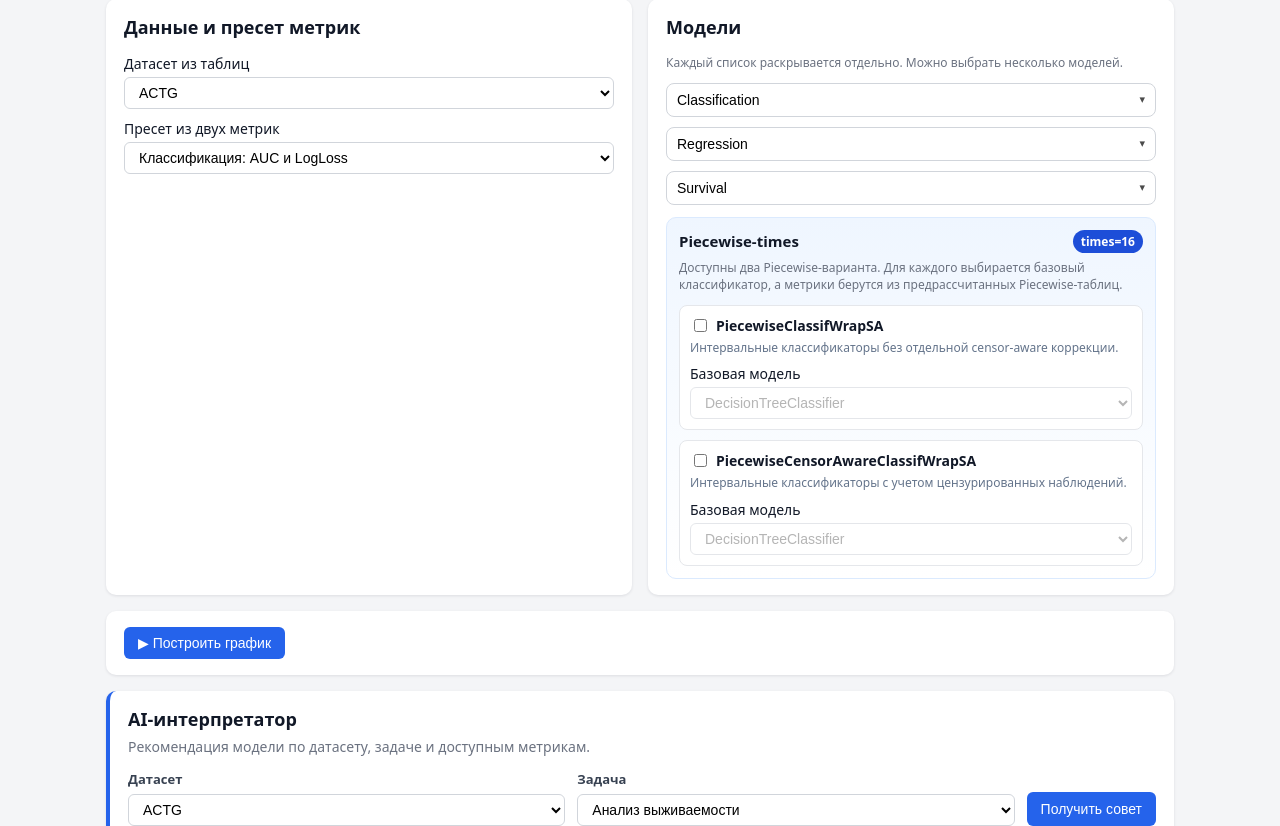
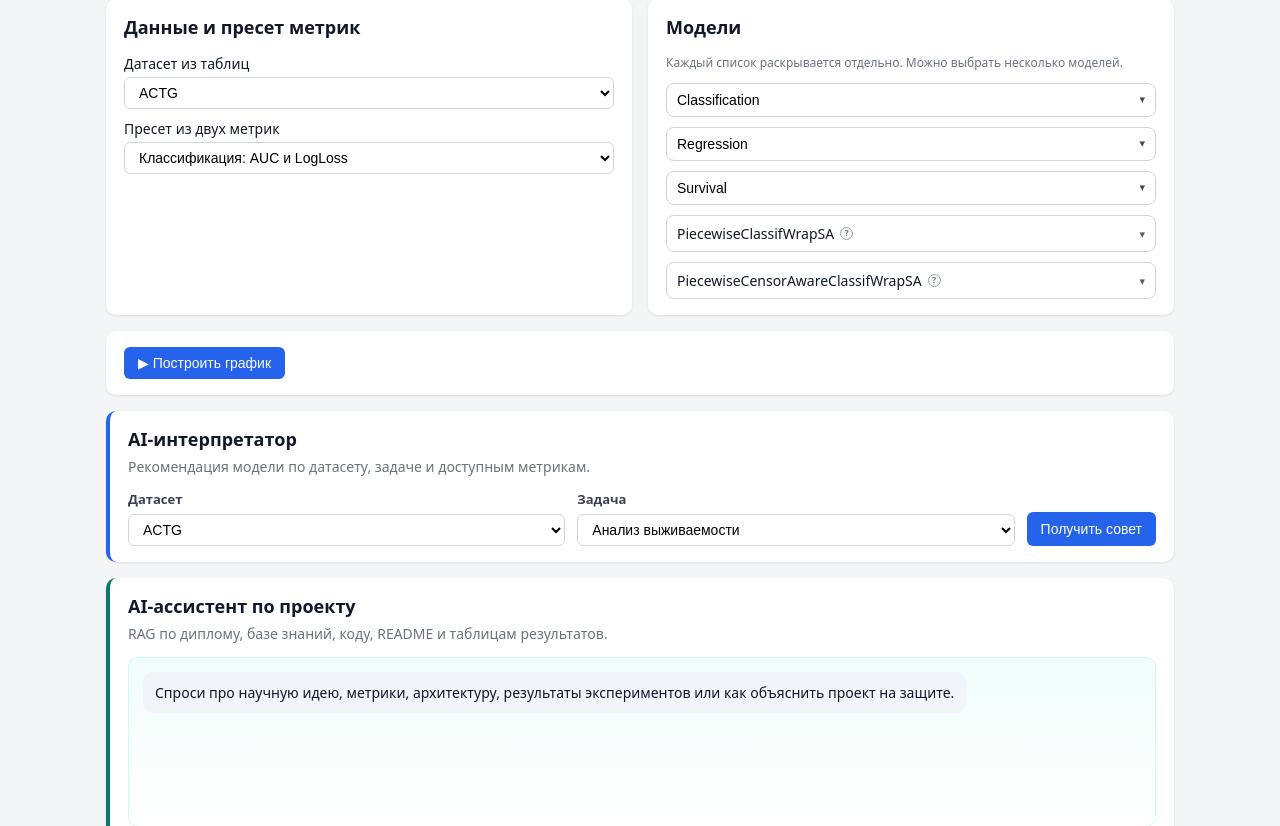
Before and after one commit to DimonZhi/SAWrap, a FastAPI app: page / in a window 1280 px wide. Shown: the part 153-979 px from the top of the page. Run offline with FastAPI, Linux system fonts and the light colour scheme; some libraries are stand-ins or nearby versions.

Commit message:
add piecewise to ledearboard

```diff
--- a/UI/app.py
+++ b/UI/app.py
@@ -13,7 +13,7 @@ import survivors.datasets as ds
 import survivors.constants as cnt
 from .helpers_ai_advice import AI_TASKS, build_ai_advice
 from .helpers_project_rag import build_project_rag_answer
-from .helpers_tables import list_surv_metrics_from_table, get_surv_metrics
+from .helpers_tables import list_surv_metrics_from_table, get_surv_metrics, select_best_piecewise_variant
 from .helpers_leaderboard import load_leaderboard_images, load_overall_leaderboard_rows
 from .helpers_piecewise import load_piecewise_classification_summary
 
@@ -130,9 +130,9 @@ MODELS = [
 ]
 
 
-PIECEWISE_TIMES = 16
 PIECEWISE_BASE_MODELS = [
     {"id": "DecisionTreeClassifier", "label": "DecisionTreeClassifier"},
+    {"id": "KNeighborsClassifier", "label": "KNeighborsClassifier"},
     {"id": "LogisticRegression", "label": "LogisticRegression"},
     {"id": "RandomForestClassifier", "label": "RandomForestClassifier"},
     {"id": "GradientBoostingClassifier", "label": "GradientBoostingClassifier"},
@@ -142,53 +142,74 @@ PIECEWISE_OPTIONS = [
         "id": "piecewise_plain",
         "family": "PiecewiseClassifWrapSA",
         "label": "PiecewiseClassifWrapSA",
-        "base_field": "piecewise_plain_base",
-        "description": "Интервальные классификаторы без отдельной censor-aware коррекции.",
+        "bases_field": "piecewise_plain_bases",
+        "description": (
+            "Улучшает модели классификации за счет учета временной структуры "
+            "события. Временной горизонт делится на равномерные интервалы, "
+            "для каждого интервала обучается отдельный классификатор риска. "
+            "Вместо одной вероятности события получается survival-кривая, "
+            "поэтому модель начинает различать ранние и поздние события."
+        ),
     },
     {
         "id": "piecewise_censor",
         "family": "PiecewiseCensorAwareClassifWrapSA",
         "label": "PiecewiseCensorAwareClassifWrapSA",
-        "base_field": "piecewise_censor_base",
-        "description": "Интервальные классификаторы с учетом цензурированных наблюдений.",
+        "bases_field": "piecewise_censor_bases",
+        "description": (
+            "Censor-aware версия PiecewiseClassifWrapSA. Она также строит "
+            "классификаторы риска на равномерных интервалах и формирует "
+            "survival-кривую, но аккуратнее работает с цензурированными "
+            "наблюдениями. Это улучшает классификационные модели на неполных "
+            "данных: классификатор не просто считает цензурированный объект "
+            "отсутствием события, а использует информацию о том, до какого "
+            "времени объект точно дожил."
+        ),
     },
 ]
 PIECEWISE_DEFAULT_BASE = "DecisionTreeClassifier"
 
 
-def _valid_piecewise_base(model_name: str) -> str:
-    allowed = {model["id"] for model in PIECEWISE_BASE_MODELS}
-    return model_name if model_name in allowed else PIECEWISE_DEFAULT_BASE
+def _valid_piecewise_bases(model_names: Optional[List[str]]) -> list[str]:
+    requested = set(model_names or [])
+    return [model["id"] for model in PIECEWISE_BASE_MODELS if model["id"] in requested]
 
 
 def build_piecewise_model_cfgs(
-    piecewise_families: Optional[List[str]],
-    piecewise_plain_base: str,
-    piecewise_censor_base: str,
+    base_dir: Path,
+    dataset_id: str,
+    task_id: str,
+    piecewise_plain_bases: Optional[List[str]],
+    piecewise_censor_bases: Optional[List[str]],
 ) -> list[dict]:
-    selected_families = set(piecewise_families or [])
     base_by_family = {
-        "PiecewiseClassifWrapSA": _valid_piecewise_base(piecewise_plain_base),
-        "PiecewiseCensorAwareClassifWrapSA": _valid_piecewise_base(piecewise_censor_base),
+        "PiecewiseClassifWrapSA": _valid_piecewise_bases(piecewise_plain_bases),
+        "PiecewiseCensorAwareClassifWrapSA": _valid_piecewise_bases(piecewise_censor_bases),
     }
 
     cfgs = []
     for option in PIECEWISE_OPTIONS:
         family = option["family"]
-        if family not in selected_families:
-            continue
-        base_model = base_by_family[family]
-        label = f"{family}({base_model}, times={PIECEWISE_TIMES})"
-        cfgs.append(
-            {
-                "id": f"piecewise::{family}::{base_model}::{PIECEWISE_TIMES}",
-                "label": label,
-                "lib": "survivors",
-                "task": "classification",
-                "param_grid": {},
-                "precomputed_only": True,
-            }
-        )
+        for base_model in base_by_family[family]:
+            label, _ = select_best_piecewise_variant(
+                base_dir=base_dir,
+                dataset_id=dataset_id,
+                family=family,
+                base_model=base_model,
+                task_id=task_id,
+            )
+            if not label:
+                continue
+            cfgs.append(
+                {
+                    "id": f"piecewise::{family}::{base_model}::{label}",
+                    "label": label,
+                    "lib": "survivors",
+                    "task": "classification",
+                    "param_grid": {},
+                    "precomputed_only": True,
+                }
+            )
     return cfgs
 
 
@@ -221,7 +242,6 @@ def home_context(request: Request, **overrides):
         "models": MODELS,
         "piecewise_options": PIECEWISE_OPTIONS,
         "piecewise_base_models": PIECEWISE_BASE_MODELS,
-        "piecewise_times": PIECEWISE_TIMES,
         "piecewise_default_base": PIECEWISE_DEFAULT_BASE,
         "selected": None,
         "plot_data": None,
@@ -311,16 +331,14 @@ async def compare_models(
     dataset_id: str = Form(...),
     preset_id: str = Form(...),
     model_ids: Optional[List[str]] = Form(None),
-    piecewise_families: Optional[List[str]] = Form(None),
-    piecewise_plain_base: str = Form(PIECEWISE_DEFAULT_BASE),
-    piecewise_censor_base: str = Form(PIECEWISE_DEFAULT_BASE),
+    piecewise_plain_bases: Optional[List[str]] = Form(None),
+    piecewise_censor_bases: Optional[List[str]] = Form(None),
     x_metric: Optional[str] = Form(None),
     y_metric: Optional[str] = Form(None),
 ):
     model_ids = model_ids or []
-    piecewise_families = piecewise_families or []
-    piecewise_plain_base = _valid_piecewise_base(piecewise_plain_base)
-    piecewise_censor_base = _valid_piecewise_base(piecewise_censor_base)
+    piecewise_plain_bases = _valid_piecewise_bases(piecewise_plain_bases)
+    piecewise_censor_bases = _valid_piecewise_bases(piecewise_censor_bases)
     preset = next((p for p in PRESETS if p["id"] == preset_id), None)
     xk = x_metric or (preset["x_metric"] if preset else None)
     yk = y_metric or (preset["y_metric"] if preset else None)
@@ -328,9 +346,8 @@ async def compare_models(
         "dataset_id": dataset_id,
         "preset_id": preset_id,
         "model_ids": model_ids,
-        "piecewise_families": piecewise_families,
-        "piecewise_plain_base": piecewise_plain_base,
-        "piecewise_censor_base": piecewise_censor_base,
+        "piecewise_plain_bases": piecewise_plain_bases,
+        "piecewise_censor_bases": piecewise_censor_bases,
         "x_metric": xk,
         "y_metric": yk,
     }
@@ -344,9 +361,11 @@ async def compare_models(
         ))
 
     piecewise_cfgs = build_piecewise_model_cfgs(
-        piecewise_families,
-        piecewise_plain_base,
-        piecewise_censor_base,
+        BASE_DIR,
+        dataset_id,
+        "classification",
+        piecewise_plain_bases,
+        piecewise_censor_bases,
     )
     selected_cfgs = [m for m in MODELS if m["id"] in model_ids] + piecewise_cfgs
 
--- a/UI/static/css/styles.css
+++ b/UI/static/css/styles.css
@@ -656,8 +656,9 @@ body {
     cursor: pointer;
 
     display: flex;
-    justify-content: space-between;
     align-items: center;
+    gap: 8px;
+    text-align: left;
 }
 
 .models-dd-btn:hover {
@@ -708,6 +709,14 @@ body {
     display: block;
 }
 
+.models-dd-label {
+    display: inline-flex;
+    align-items: center;
+    gap: 6px;
+    min-width: 0;
+    overflow-wrap: anywhere;
+}
+
 .checkbox-row {
     display: flex;
     align-items: center;
@@ -720,62 +729,65 @@ body {
     margin-bottom: 0;
 }
 
-.piecewise-picker-card {
-    margin-top: 12px;
-    padding: 12px;
-    border: 1px solid #dbeafe;
-    border-radius: 10px;
-    background: linear-gradient(180deg, #eff6ff 0%, #ffffff 100%);
+.caret {
+    margin-left: auto;
+    font-size: 11px;
+    opacity: 0.7;
 }
 
-.piecewise-picker-heading {
-    display: flex;
+.tooltip-wrap {
+    display: inline-flex;
     align-items: center;
-    justify-content: space-between;
-    gap: 10px;
+    gap: 6px;
+    flex: 0 0 auto;
+    min-width: 0;
 }
 
-.piecewise-picker-heading h3 {
-    margin: 0;
-    font-size: 15px;
+.tooltip-help {
+    display: inline-flex;
+    align-items: center;
+    justify-content: center;
+    width: 13px;
+    height: 13px;
+    border-radius: 999px;
+    border: 1px solid #9ca3af;
+    background: #f3f4f6;
+    color: #6b7280;
+    font-size: 8px;
+    font-weight: 700;
+    line-height: 1;
+    cursor: help;
 }
 
-.piecewise-picker-heading span {
-    padding: 3px 8px;
-    border-radius: 999px;
-    background: #1d4ed8;
-    color: #ffffff;
-    font-size: 12px;
+.piecewise-help {
+    width: 13px !important;
+    height: 13px !important;
+    border: 1px solid #9ca3af !important;
+    background: #f3f4f6 !important;
+    color: #6b7280 !important;
+    font-size: 8px !important;
+}
+
+.tooltip-inline-note {
+    max-width: 320px;
+    padding: 3px 0;
+    color: #374151;
+    font-size: 11px;
+    font-weight: 500;
+    line-height: 1.35;
+    white-space: normal;
+}
+
+.tooltip-inline-note strong {
+    display: block;
+    margin-bottom: 2px;
+    color: #4b5563;
+    font-size: 11px;
     font-weight: 700;
 }
 
-.piecewise-option {
-    margin-top: 10px;
-    padding: 10px;
-    border: 1px solid #e5e7eb;
-    border-radius: 8px;
-    background: #ffffff;
-}
-
-.piecewise-option p {
-    margin: 4px 0 8px;
-    color: #64748b;
-    font-size: 12px;
-    line-height: 1.45;
-}
-
-.piecewise-toggle {
-    font-weight: 600;
-}
-
-.piecewise-base-select:disabled {
-    opacity: 0.58;
-    cursor: not-allowed;
-}
-
-.caret {
-    font-size: 11px;
-    opacity: 0.7;
+.tooltip-inline-note span {
+    display: block;
 }
 
 .section-heading {
--- a/UI/templates/base.html
+++ b/UI/templates/base.html
@@ -4,7 +4,7 @@
     <meta charset="UTF-8">
     <title>{% block title %}SAWrapSA{% endblock %}</title>
     <meta name="viewport" content="width=device-width, initial-scale=1">
-    <link href="{{ url_for('static', path='css/styles.css') }}?v=20260516a" rel="stylesheet">
+    <link href="{{ url_for('static', path='css/styles.css') }}?v=20260517a" rel="stylesheet">
     <script>
     window.MathJax = {
       tex: {
--- a/UI/templates/home.html
+++ b/UI/templates/home.html
@@ -91,41 +91,40 @@
       </div>
     </div>
 
-    <div class="piecewise-picker-card">
-      <div class="piecewise-picker-heading">
-        <h3>Piecewise-times</h3>
-        <span>times={{ piecewise_times }}</span>
+    {% for option in piecewise_options %}
+      {% set selected_bases = selected.get(option.bases_field, []) if selected else [] %}
+      <div class="models-dropdown piecewise-dropdown">
+        <div class="models-dd-btn piecewise-dd-trigger" role="button" tabindex="0">
+          <span class="models-dd-label">
+            <span>{{ option.label }}</span>
+            <span class="tooltip-wrap">
+              <span
+                class="tooltip-help piecewise-help"
+                tabindex="0"
+                aria-label="{{ option.description }}"
+              >?</span>
+              <span class="tooltip-inline-note" hidden>
+                <strong>{{ option.label }}</strong>
+                <span>{{ option.description }}</span>
+              </span>
+            </span>
+          </span>
+          <span class="caret">▾</span>
+        </div>
+        <div class="models-dd-menu">
+          <div class="models-dd-actions">
+            <button type="button" class="models-select-all">Выбрать все</button>
+          </div>
+          {% for base in piecewise_base_models %}
+            <label class="checkbox-row">
+              <input type="checkbox" name="{{ option.bases_field }}" value="{{ base.id }}"
+                {% if base.id in selected_bases %}checked{% endif %}>
+              <span>{{ base.label }}</span>
+            </label>
+          {% endfor %}
+        </div>
       </div>
-      <p class="hint">
-        Доступны два Piecewise-варианта. Для каждого выбирается базовый классификатор,
-        а метрики берутся из предрассчитанных Piecewise-таблиц.
-      </p>
-
-      {% set selected_piecewise = selected.piecewise_families if selected else [] %}
-      {% for option in piecewise_options %}
-        {% set selected_base = selected.get(option.base_field, piecewise_default_base) if selected else piecewise_default_base %}
-        <div class="piecewise-option">
-          <label class="checkbox-row piecewise-toggle">
-            <input
-              type="checkbox"
-              name="piecewise_families"
-              value="{{ option.family }}"
-              {% if option.family in selected_piecewise %}checked{% endif %}
-            >
-            <span>{{ option.label }}</span>
-          </label>
-          <p>{{ option.description }}</p>
-          <label class="field-label">Базовая модель</label>
-          <select name="{{ option.base_field }}" class="input-field piecewise-base-select">
-            {% for base in piecewise_base_models %}
-              <option value="{{ base.id }}" {% if selected_base == base.id %}selected{% endif %}>
-                {{ base.label }}
-              </option>
-            {% endfor %}
-          </select>
-        </div>
-      {% endfor %}
-    </div>
+    {% endfor %}
   </section>
 
   <section class="card span-2">
@@ -382,7 +381,7 @@ function arrow(metricKey) {
   function syncSelectAllButton(btn) {
     const menu = btn.closest('.models-dd-menu');
     if (!menu) return;
-    const checkboxes = Array.from(menu.querySelectorAll('input[name="model_ids"]'));
+    const checkboxes = Array.from(menu.querySelectorAll('input[type="checkbox"]'));
     if (!checkboxes.length) return;
     const allChecked = checkboxes.every((checkbox) => checkbox.checked);
     btn.textContent = allChecked ? 'Снять все' : 'Выбрать все';
@@ -398,35 +397,42 @@ function arrow(metricKey) {
       e.stopPropagation();
       const menu = btn.closest('.models-dd-menu');
       if (!menu) return;
-      const checkboxes = Array.from(menu.querySelectorAll('input[name="model_ids"]'));
+      const checkboxes = Array.from(menu.querySelectorAll('input[type="checkbox"]'));
       if (!checkboxes.length) return;
 
       const shouldSelect = btn.dataset.mode !== 'clear';
       checkboxes.forEach((checkbox) => {
         checkbox.checked = shouldSelect;
+        checkbox.dispatchEvent(new Event('change', {bubbles: true}));
       });
       syncSelectAllButton(btn);
     });
 
     const menu = btn.closest('.models-dd-menu');
     if (!menu) return;
-    const checkboxes = Array.from(menu.querySelectorAll('input[name="model_ids"]'));
+    const checkboxes = Array.from(menu.querySelectorAll('input[type="checkbox"]'));
     checkboxes.forEach((checkbox) => {
       checkbox.addEventListener('change', () => syncSelectAllButton(btn));
     });
   });
 
-  const piecewiseOptions = Array.from(document.querySelectorAll('.piecewise-option'));
-  piecewiseOptions.forEach((option) => {
-    const checkbox = option.querySelector('input[name="piecewise_families"]');
-    const select = option.querySelector('.piecewise-base-select');
-    if (!checkbox || !select) return;
+  const tooltipWraps = Array.from(document.querySelectorAll('.tooltip-wrap'));
+  tooltipWraps.forEach((wrap) => {
+    const note = wrap.querySelector('.tooltip-inline-note');
+    if (!note) return;
 
-    const syncPiecewiseSelect = () => {
-      select.disabled = !checkbox.checked;
+    const showNote = (event) => {
+      event.stopPropagation();
+      note.hidden = false;
     };
-    checkbox.addEventListener('change', syncPiecewiseSelect);
-    syncPiecewiseSelect();
+    const hideNote = () => {
+      note.hidden = true;
+    };
+
+    wrap.addEventListener('mouseenter', showNote);
+    wrap.addEventListener('mouseleave', hideNote);
+    wrap.addEventListener('focusin', showNote);
+    wrap.addEventListener('focusout', hideNote);
   });
 
   // ---------- plotly ----------
```
Also changed, not shown: UI/helpers_piecewise.py (+36 -35 lines), UI/helpers_tables.py (+109 -1 lines), UI/templates/overview.html (+10 -7 lines), knowledge/data_science_evidence.md (+1 -1 lines), knowledge/engineering_evidence.md (+2 -2 lines), knowledge/experiments_summary.md (+2 -2 lines), knowledge/piecewise_times.md (+10 -15 lines), knowledge/project_context.md (+2 -2 lines), knowledge/project_faq.md (+1 -1 lines), rank.py (+107 -3 lines), tests/test_helpers_piecewise.py (+2 -2 lines), tests/test_helpers_tables.py (+29 -1 lines), tests/test_rank.py (+33 -5 lines), 1 other file.
